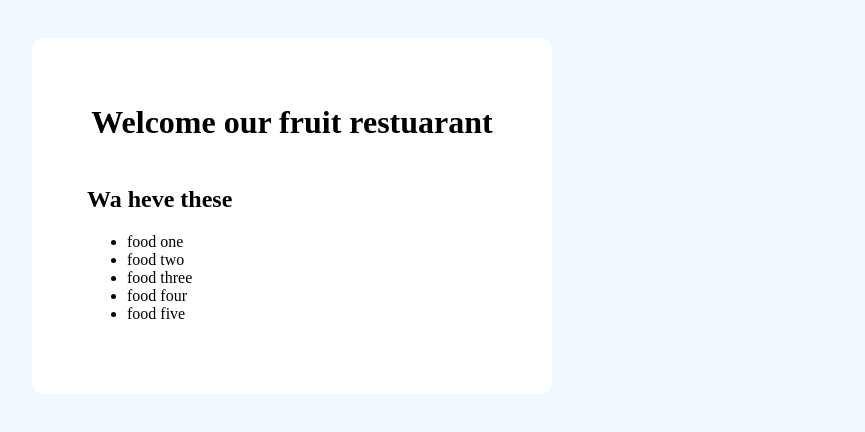
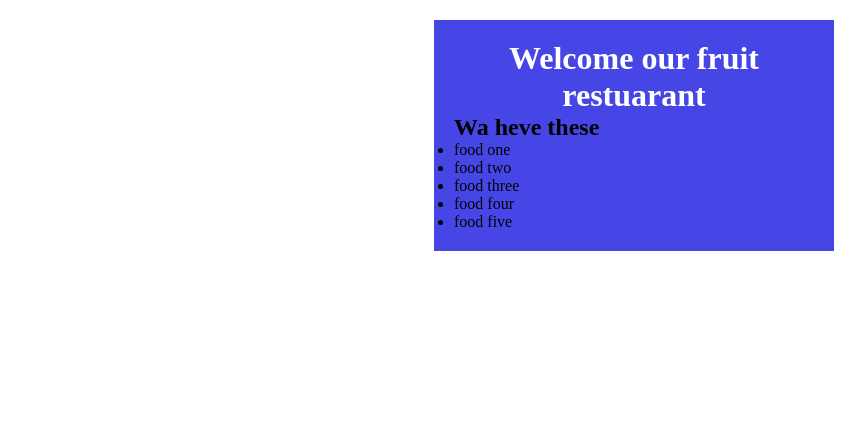
Before and after one commit to Mohamed-abdiaziiz/Odin_recipes, a plain HTML site: page index.html in a window 1280 px wide. Shown: the whole page, without its empty margins (6-871 px from the left). Drawn offline with Linux system fonts and the light colour scheme.

Commit message:
adding some style

```diff
--- a/index.html
+++ b/index.html
@@ -4,30 +4,8 @@
     <meta charset="UTF-8">
     <meta name="viewport" content="width=device-width, initial-scale=1.0">
     <title>Recipes</title>
-    <style>
-        body{
-            background-color:aliceblue;
-            padding:30px;
-            /* text-align:center; */
+    <link rel="stylesheet" href="style.css">
 
-        }
-        .container{
-            width:430px;
-            padding:45px;
-            border-radius:12px;
-            background-color:white;
-        }
-        .container h1{
-            margin-bottom:15px;
-            text-align:center;
-        }
-        .fruits{
-            padding:10px;
-        }
-        .fruits h2{
-            text-align:lef;
-        }
-    </style>
 </head>
 
 <body>
--- /dev/null
+++ b/style.css
@@ -0,0 +1,23 @@
+
+*{
+    margin:0;
+    padding:0px;
+    box-sizing:border-box;
+}
+
+body{
+    background-color:alice-blue;
+    display:flex;
+    justify-content:center;
+    padding:20px;
+}
+
+.container{
+    width:400px;
+    background-color:rgb(70, 70, 231);
+    padding:20px;
+}
+.container h1{
+    text-align:center;
+    color:white;
+}
```
